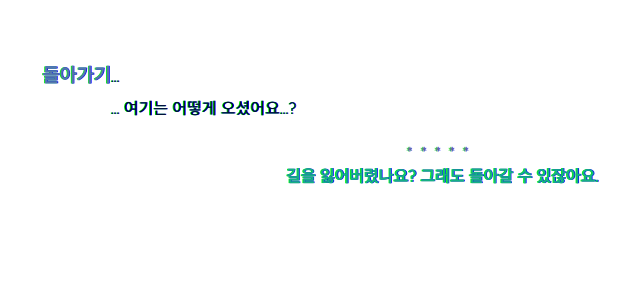
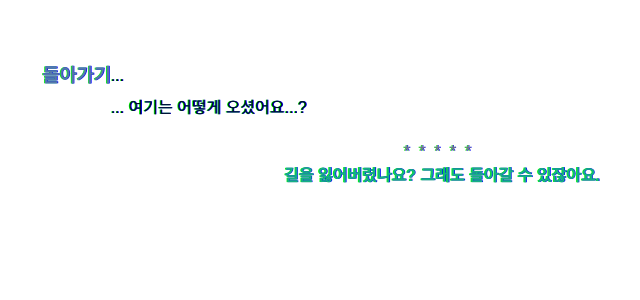
Before and after one commit to seil0224/seil0224.github.io, a Jekyll site: the page built from how.md, in a window 1280 px wide. Shown: the top 300 px of the page, without its empty margins (198-838 px from the left). Built offline with Jekyll 4.4.1, drawn with Linux system fonts in a browser that asks for light colours; some web fonts are replaced.

Commit message:
Update main.css

```diff
--- a/assets/css/main.css
+++ b/assets/css/main.css
@@ -1,7 +1,8 @@
 @charset "UTF-8";
+@import url(//fonts.googleapis.com/earlyaccess/jejugothic.css);
 /* =Base *//*************************************************************/
   body {
-    font-family: 'Quicksand', sans-serif;
+    font-family: 'Jeju Gothic', sans-serif;
     font-size: 100%;
     color: #012;
     background-color: #FFF; }
```
